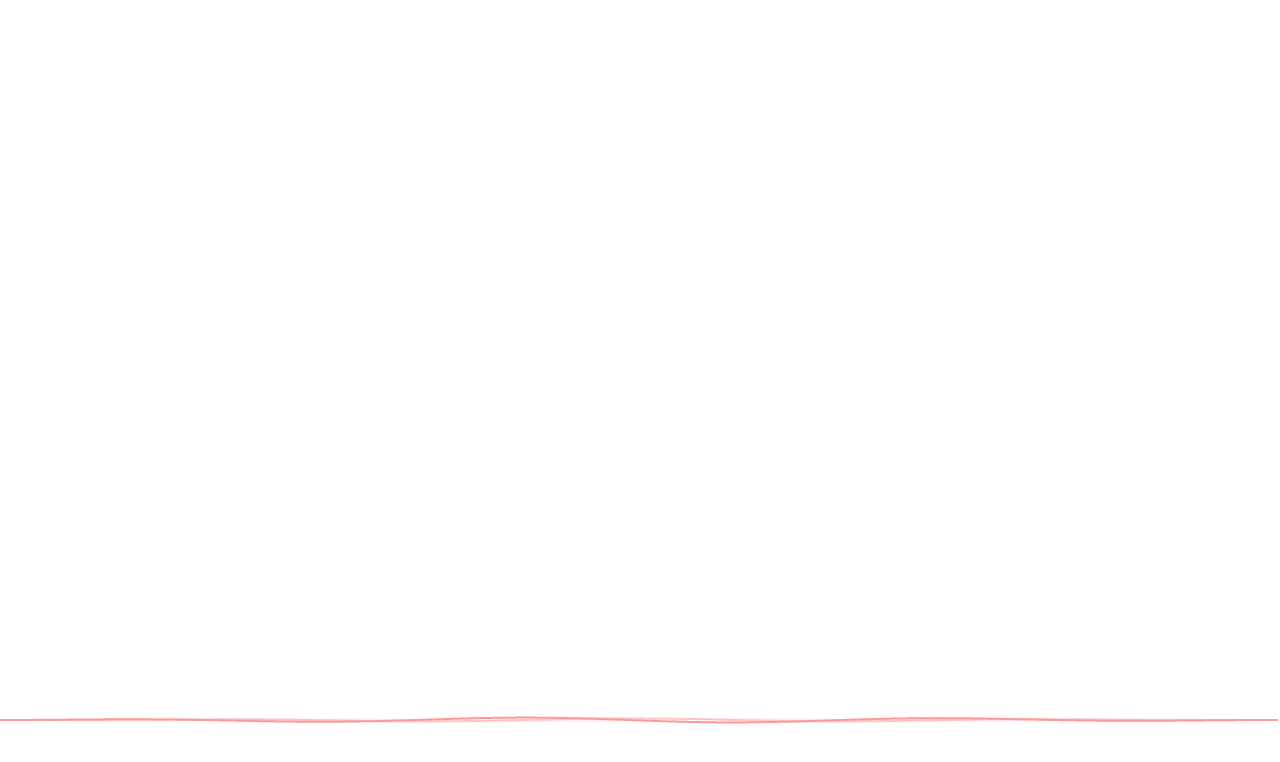
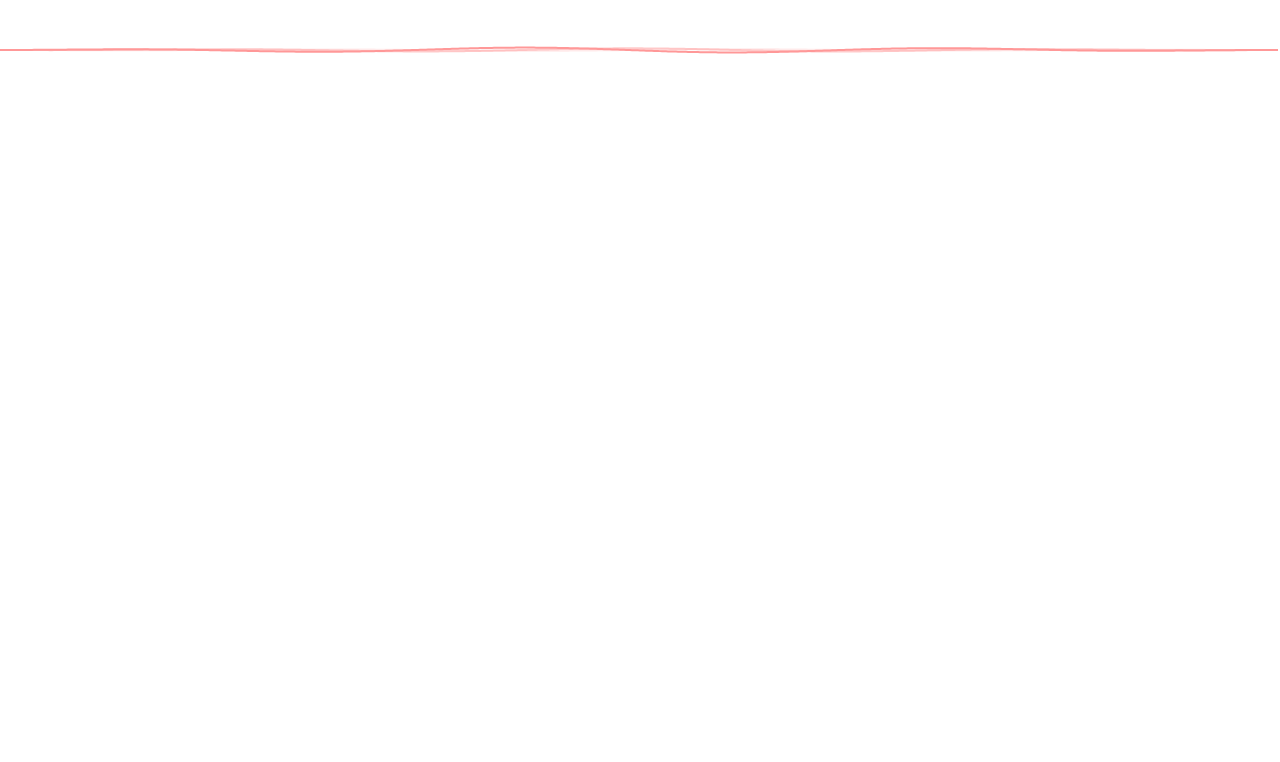
Before and after one commit to CofeeWithRose/AnimationRecorder, a website with bundled scripts: page demo/index.html in a window 1280 px wide. Built offline with nearby package versions, Linux system fonts and the light colour scheme.

Commit message:
modify demo layout

```diff
--- a/demo/index.css
+++ b/demo/index.css
@@ -5,6 +5,4 @@ html,body{
 body{
     margin: 0;
     height: 100px;
-    position: absolute;
-    bottom: 30px;
 }
```
